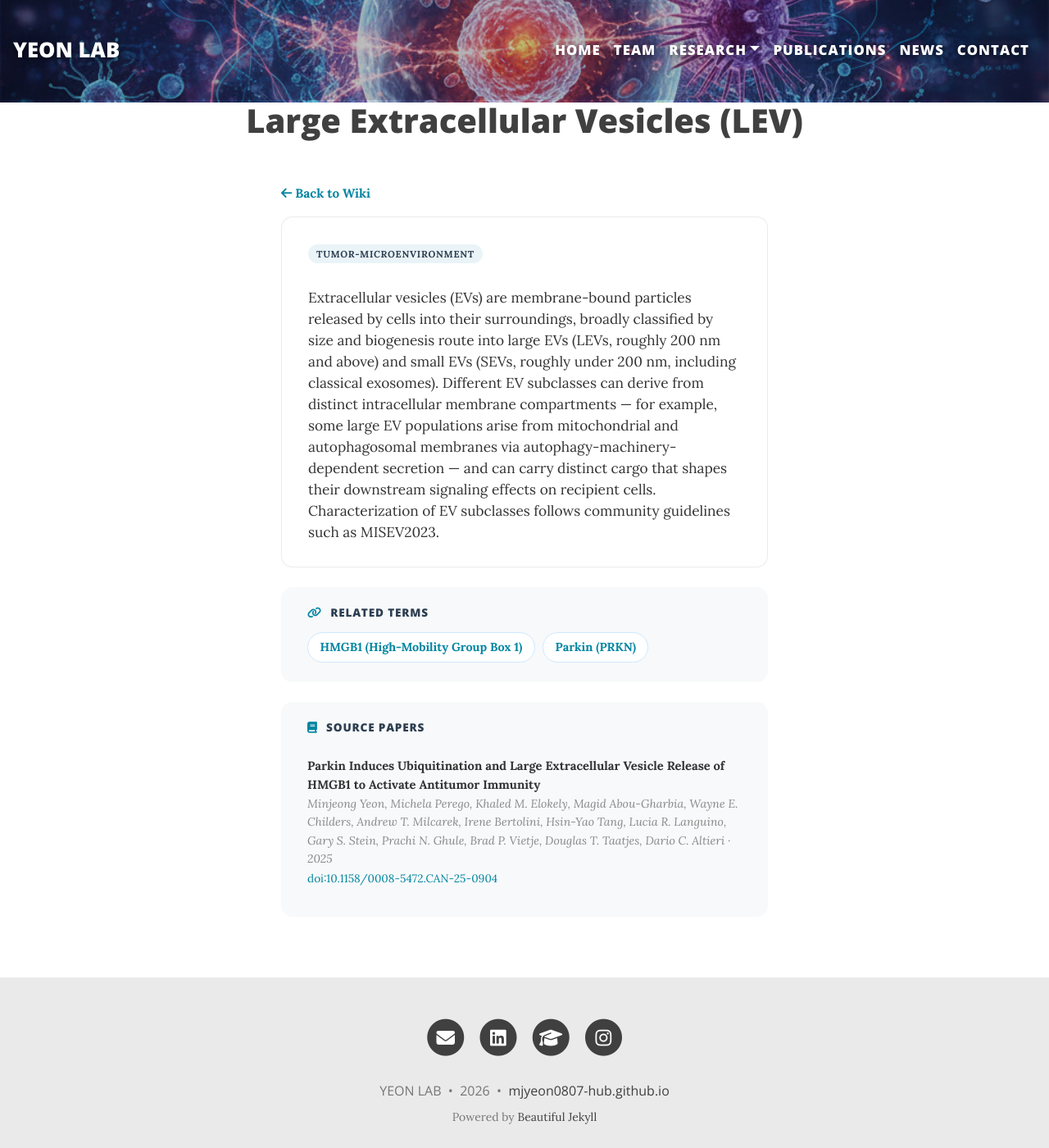
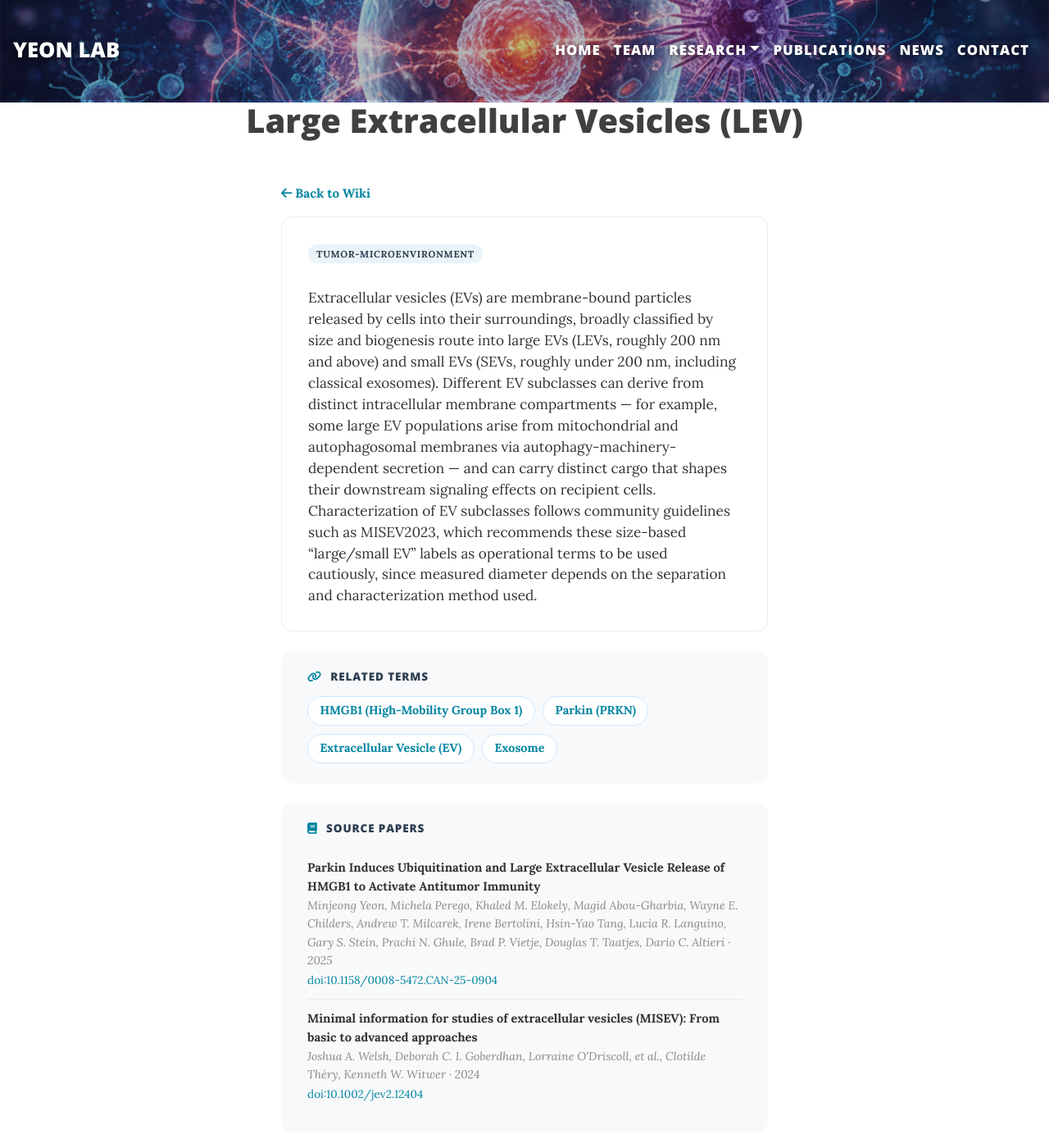
Before and after one commit to mjyeon0807-hub/mjyeon0807-hub.github.io, a Jekyll site: the page built from _glossary/large-extracellular-vesicles.md, in a window 1280 px wide and 1400 px high. Shown: the whole window at 82% size. Built offline with Jekyll 4.4.1, drawn with Linux system fonts in a browser that asks for light colours.

Commit message:
Add glossary terms for cGAS-STING review, mitochondrial transfer, and EV nomenclature papers
Adds 10 new terms (micronuclei, R-loop, TREX1, SASP, interferonopathy,
chromosomal instability, tunneling nanotube, mitochondrial transfer,
exosome, extracellular vesicle, NTA) and enriches cgas-sting,
large-extracellular-vesicles, and mic60-micos with new source papers
and cross-links, following the addition of 4 new papers to llm-wiki.

```diff
--- a/_data/wiki_papers.yml
+++ b/_data/wiki_papers.yml
@@ -67,3 +67,27 @@ milcarek-2026-mic60-pdac:
   authors: "Andrew T. Milcarek, Minjeong Yeon, Camilla Esposito, Prerna Kulkarni, Andrew V. Kossenkov, Jozef Madzo, Anneliese M. Faustino, Hsin-Yao Tang, Alessandra M. Storaci, Alessandro Palleschi, Marco Locatelli, Valentina Vaira, Mary V. Iacocca, Andrea Ward, Arvind Sabesan, Nicholas J. Petrelli, Michela Perego, Dario C. Altieri"
   year: 2026
   doi: "10.1073/pnas.2528281123"
+
+hooftman-2026-cgas-sting-review:
+  title: "The cGAS-STING pathway: Mechanism and medical implications"
+  authors: "Alexander Hooftman, Alexander Keller, Andrea Ablasser"
+  year: 2026
+  doi: "10.1016/j.cell.2026.06.001"
+
+terasaki-2026-mito-transfer:
+  title: "Mitochondrial transfer from immune to tumor cells enables lymph node metastasis"
+  authors: "Azusa Terasaki, Keshav Bhatnagar, Alexis T. Weiner, et al., Edgar Engleman, Derick Okwan-Duodu"
+  year: 2026
+  doi: "10.1016/j.cmet.2025.12.014"
+
+coughlan-2020-exosome-isolation:
+  title: "Exosome Isolation by Ultracentrifugation and Precipitation: A Comparison of Techniques for Downstream Analyses"
+  authors: "Christina Coughlan, Kimberly Bruce, Olivier Burgy, et al., Michael Graner, Huntington Potter"
+  year: 2020
+  doi: "10.1002/cpcb.110"
+
+welsh-2024-misev2023:
+  title: "Minimal information for studies of extracellular vesicles (MISEV): From basic to advanced approaches"
+  authors: "Joshua A. Welsh, Deborah C. I. Goberdhan, Lorraine O'Driscoll, et al., Clotilde Théry, Kenneth W. Witwer"
+  year: 2024
+  doi: "10.1002/jev2.12404"
--- a/_glossary/large-extracellular-vesicles.md
+++ b/_glossary/large-extracellular-vesicles.md
@@ -2,8 +2,8 @@
 title: "Large Extracellular Vesicles (LEV)"
 term_id: large-extracellular-vesicles
 category: tumor-microenvironment
-related: [hmgb1, parkin-prkn]
-sources: [yeon-2025-prkn-hmgb1]
+related: [hmgb1, parkin-prkn, extracellular-vesicle, exosome]
+sources: [yeon-2025-prkn-hmgb1, welsh-2024-misev2023]
 ---
 
-Extracellular vesicles (EVs) are membrane-bound particles released by cells into their surroundings, broadly classified by size and biogenesis route into large EVs (LEVs, roughly 200 nm and above) and small EVs (SEVs, roughly under 200 nm, including classical exosomes). Different EV subclasses can derive from distinct intracellular membrane compartments — for example, some large EV populations arise from mitochondrial and autophagosomal membranes via autophagy-machinery-dependent secretion — and can carry distinct cargo that shapes their downstream signaling effects on recipient cells. Characterization of EV subclasses follows community guidelines such as MISEV2023.
+Extracellular vesicles (EVs) are membrane-bound particles released by cells into their surroundings, broadly classified by size and biogenesis route into large EVs (LEVs, roughly 200 nm and above) and small EVs (SEVs, roughly under 200 nm, including classical exosomes). Different EV subclasses can derive from distinct intracellular membrane compartments — for example, some large EV populations arise from mitochondrial and autophagosomal membranes via autophagy-machinery-dependent secretion — and can carry distinct cargo that shapes their downstream signaling effects on recipient cells. Characterization of EV subclasses follows community guidelines such as MISEV2023, which recommends these size-based "large/small EV" labels as operational terms to be used cautiously, since measured diameter depends on the separation and characterization method used.
```
Also changed, not shown: _glossary/cgas-sting.md (+3 -3 lines), _glossary/chromosomal-instability.md (added, +9 -0 lines), _glossary/exosome.md (added, +9 -0 lines), _glossary/extracellular-vesicle.md (added, +9 -0 lines), _glossary/interferonopathy.md (added, +9 -0 lines), _glossary/mic60-micos.md (+1 -1 lines), _glossary/micronuclei.md (added, +9 -0 lines), _glossary/mitochondrial-transfer.md (added, +9 -0 lines), _glossary/nanoparticle-tracking-analysis.md (added, +9 -0 lines), _glossary/r-loop.md (added, +9 -0 lines), _glossary/sasp.md (added, +9 -0 lines), _glossary/trex1.md (added, +9 -0 lines), _glossary/tunneling-nanotube.md (added, +9 -0 lines).
